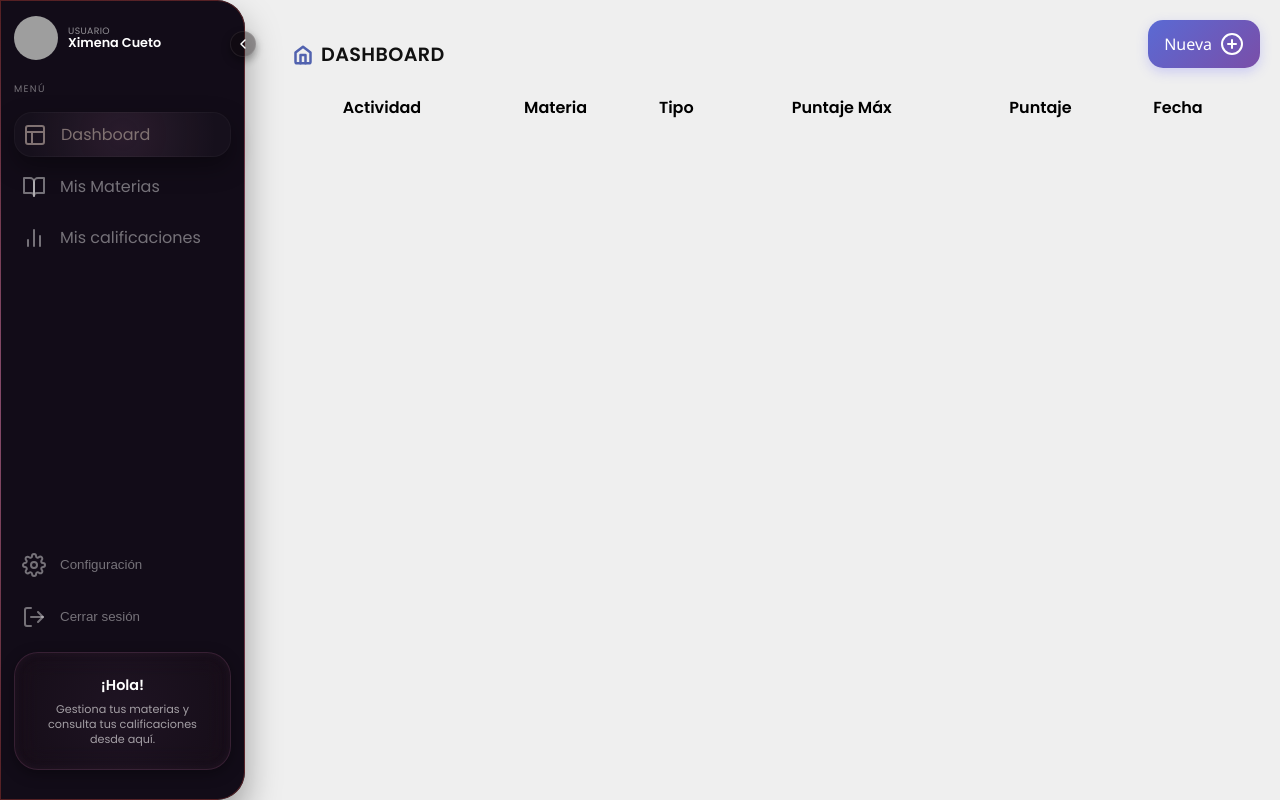
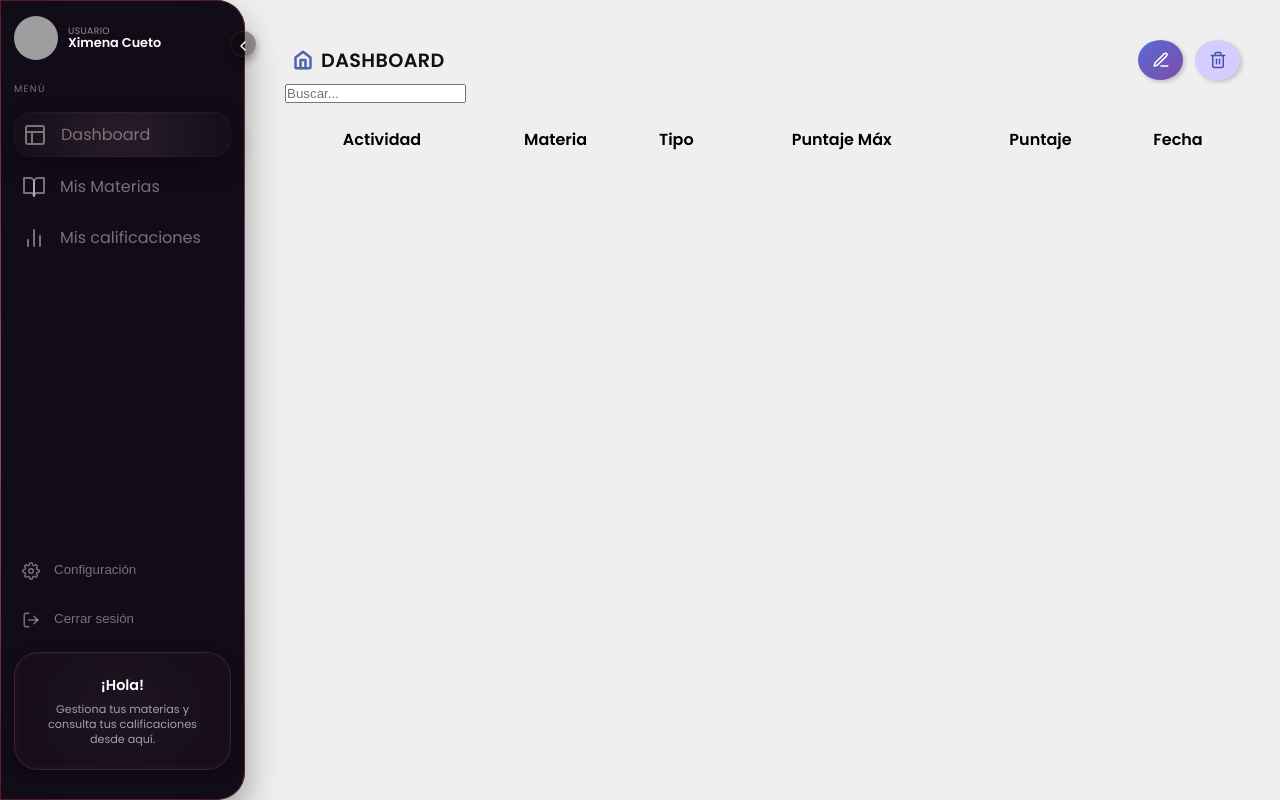
Before and after one commit to hectorcast44/ProyConstruccionSoftware, a PHP site: page /pages/dashboard.html in a window 1280 px wide. Run offline with PHP 8.4, Linux system fonts and the light colour scheme; lists and menus that the app fills with data are empty; grey boxes are pictures that could not be loaded.

Commit message:
Refactorización

```diff
--- a/Code/assets/css/buttons.css
+++ b/Code/assets/css/buttons.css
@@ -1,39 +1,129 @@
+:root {
+  --fondo-claro: #d5ccff;
+  --fondo-gradiente: linear-gradient(135deg, #5a6ad4, #7a4ea8);
+}
+
+button svg {
+  margin-top: 3px;
+  width: 18px;
+  height: 18px;
+  stroke-width: 2;
+}
+
+.contenedor-botones button {
+  box-shadow: 2px 2px 4px rgba(0, 0, 0, 0.200);
+}
+
 /* Boton nueva */
 .boton-nueva {
-  position: fixed;
-  right: 20px;
-  top: 20px;
+  position: relative;
   display: flex;
   align-items: center;
   justify-content: center;
-  gap: 8px;
+  justify-items: center;
+  gap: 10px;
   border-radius: 15px;
-  padding: 12px 16px;
+  padding: 10px 35px;
   border: none;
-  font-weight: 500;
+  font-weight: 700;
   font-size: 1rem;
-  color: #fff;
   font-family: 'Segoe UI', Tahoma, Geneva, Verdana, sans-serif;
-  background: linear-gradient(135deg, #5a6ad4, #7a4ea8);
+  color: #4155af;
+  background: var(--fondo-claro);
   cursor: pointer;
-  transition: transform 0.15s ease, box-shadow 0.15s ease;
-  box-shadow: 0 4px 12px rgba(100, 100, 255, 0.25);
+  z-index: 1;
+  height: 40px;
 }
 .boton-nueva:hover {
-  transform: translateY(-2px);
-  box-shadow: 0 12px 28px rgba(0, 0, 0, 0.18);
+  color: #efefef;
+}
+.boton-nueva::before {
+    content: "";
+    position: absolute;
+    inset: 0;
+    background: var(--fondo-gradiente);
+    opacity: 0;
+    border-radius: 15px;
+    transition: opacity 0.2s ease-out;
+    z-index: -1;
+}
+
+.boton-nueva:hover::before {
+    opacity: 1;
 }
 
 .boton-nueva:active {
   transform: scale(.98);
-  box-shadow: 0 2px 8px rgba(100, 100, 255, 0.2);
+  box-shadow: 0 5px 2px rgba(100, 100, 255, 0.2);
 }
 
-.boton-nueva i {
-  width: 18px;
-  height: 18px;
-  stroke-width: 2;
+
+
+/* Boton editar */
+.boton-editar {
+  position: relative;
+  border: none;
+  background: var(--fondo-gradiente);
+  border-radius: 50%;
+  width: 45px;
+  height: 40px;
+  color: #fff;
+  cursor: pointer;
+  z-index: 1;
 }
+
+.boton-editar::before {
+  content: "";
+  position: absolute;
+  inset: 0;
+  background: var(--fondo-claro);
+  transform: scale(1.01);
+  opacity: 0;
+  border-radius: 50%;
+  transition: opacity 0.2s ease-out;
+  z-index: -1;
+}
+
+.boton-editar:hover::before {
+  opacity: 1;
+}
+
+.boton-editar:hover {
+  color: #4155af;
+}
+
+/* Botón eliminar */
+.boton-eliminar {
+  position: relative;
+  border: none;
+  background: var(--fondo-claro);
+  border-radius: 50%;
+  width: 45px;
+  height: 40px;
+  color: #4155af;
+  cursor: pointer;
+  z-index: 1;
+}
+
+.boton-eliminar::before {
+  content: "";
+  position: absolute;
+  inset: 0;
+  background: #d47676;
+  opacity: 0;
+  border-radius: 50%;
+  transition: opacity 0.2s ease-out;
+  z-index: -1;
+}
+
+.boton-eliminar:hover::before {
+  opacity: 1;
+}
+
+.boton-eliminar:hover {
+  color: #302020;
+}
+
 
 /* Botón crear */
 .boton-crear {
@@ -42,9 +132,8 @@
   justify-content: center;
   gap: 8px;
   border-radius: 15px;
-  margin-left: 20px;
-  height: 2.7rem;
-  width: 300px;
+  height: 48px;
+  width: 30%;
   border: 1px transparent solid;
   font-weight: 500;
   font-size: 1rem;
@@ -55,8 +144,8 @@
 }
 
 .boton-crear:hover {
-  transition: box-shadow 0.1s ease;
-  box-shadow: 0px 5px 10px rgba(51, 2, 45, 0.5);
+  transition: box-shadow 0.2s ease;
+  box-shadow: 2px 5px 10px rgba(51, 2, 45, 0.267);
 }
 
 .boton-crear:active {
--- a/Code/assets/css/layout.css
+++ b/Code/assets/css/layout.css
@@ -1,5 +1,5 @@
-/*
-  Estilos de layout base: body, main con sidebar y encabezado de página
+/* assets/layout.css
+   Estilos de layout base: body, main con sidebar y encabezado de página
 */
 
 @import url('https://fonts.googleapis.com/css2?family=Poppins:wght@300;400;500;600&display=swap');
@@ -52,7 +52,6 @@ body.has-sidebar.sidebar-collapsed main {
   display: flex;
   align-items: center;
   gap: 8px;
-  margin-bottom: 1.5rem;
   padding-left: 0.5rem;
 }
 
@@ -72,3 +71,16 @@ body.has-sidebar.sidebar-collapsed main {
   color: var(--page-title-text-color);
   letter-spacing: 0.02em;
 }
+
+.main-bar {
+  display: flex;
+  justify-content: space-between;
+  align-content: center;
+}
+
+.contenedor-botones {
+  display: flex;
+  justify-content: space-between;
+  align-content: center;
+  gap: 12px;
+}
--- a/Code/assets/css/modal.css
+++ b/Code/assets/css/modal.css
@@ -12,7 +12,7 @@
     border-radius: 10px;
 }
 .contenedor-modal::backdrop {
-    background: rgba(0, 0, 0, 0.75);
+    background: rgba(0, 0, 0, 0.500);
 }
 
 .modal-title {
@@ -91,7 +91,13 @@ input[type="number"]::-webkit-outer-spin-button {
     color: var(--color-primario);
 }
 
-.modal-form-section:last-child {
+.row-fecha-crear {
     display: flex;
+    align-items: center;
     justify-content: space-between;
+    width: 100%;
 }
+
+.row-fecha-crear input[type="date"] {
+    width: 200%;
+}
--- a/Code/assets/js/boton-nueva.js
+++ /dev/null
@@ -1,9 +0,0 @@
-fetch('../partials/boton-nueva.html')
-  .then(r => r.text())
-  .then(html => {
-    document.getElementById('contenedor-boton').innerHTML = html;
-    if (window.feather) feather.replace();
-    const btn = document.getElementById('abrir-boton-nueva');
-    if (btn) btn.addEventListener('click', abrirModalNueva);
-  })
-  .catch(err => console.error('Error al cargar el botón:', err));
--- a/Code/pages/dashboard.html
+++ b/Code/pages/dashboard.html
@@ -9,7 +9,6 @@
         <link rel="stylesheet" href="../assets/css/layout.css"/>
         <link rel="stylesheet" href="../assets/css/search-bar.css"/>
         <link rel="stylesheet" href="../assets/css/table-theme.css"/>
-        <link rel="stylesheet" href="../styles/mis-calificaciones.css"/>
         <link rel="stylesheet" href="../assets/css/buttons.css"/>
         <link rel="stylesheet" href="../assets/css/modal.css">
     </head>
@@ -17,13 +16,28 @@
         <!-- aquí se inyecta el sidebar -->
         <div id="sidebar-mount"></div>
         <main>
-            <!-- Boton nueva -->
-            <div id="contenedor-boton"></div>
+            <div class="main-bar">
+                <div class="page-title">
+                    <i data-feather="home"></i>
+                    <h1>Dashboard</h1>
+                </div>
 
-            <div class="page-title">
-                <i data-feather="home"></i>
-                <h1>Dashboard</h1>
+                <!-- Botones -->
+                <div class="contenedor-botones">
+                    <div id="contenedor-boton-nueva"></div>
+                    <div id="contenedor-boton-editar"></div>
+                    <div id="contenedor-boton-eliminar"></div>
+                </div>
             </div>
+
+            <!-- Search Bar -->
+            <div class="content-group">
+                <div class="search-content">
+                    <input type="text" id="search-input" class="search-input" placeholder="Buscar...">
+                </div>
+            </div>
+
+
 
             <!-- Contenido de tabla -->
             <table id="tabla" style="margin-top: 20px; width:100%">
@@ -41,11 +55,15 @@
             </table>
 
         </main>
-
+        <!-- feather icons -->
         <script src="https://unpkg.com/feather-icons"></script>
+        <!-- sidebar dinámico -->
         <script src="../assets/js/sidebar.js"></script>
+        <!-- Lógica del modal -->
         <script src="../assets/js/modal-nueva.js"></script>
-        <script src="../assets/js/boton-nueva.js"></script>
-        <script src="../js/dashboard-table.js"></script>
+        <!-- Lógica de boton nueva calificación -->
+        <script src="../assets/js/buttons.js"></script>
+        <!-- Lógica de la página Dashboard -->
+        <script src="../js/dashboard.js"></script>
   </body>
 </html>
--- /dev/null
+++ b/Code/partials/boton-editar.html
@@ -0,0 +1,3 @@
+<button class="boton-editar" id="boton-editar" aria-label="Editar calificaciones">
+    <i data-feather="edit-3"></i>
+</button>
--- /dev/null
+++ b/Code/partials/boton-eliminar.html
@@ -0,0 +1,3 @@
+<button class="boton-eliminar" id="boton-eliminar" aria-label="Editar calificaciones">
+    <i data-feather="trash-2"></i>
+</button>
--- a/Code/partials/boton-nueva.html
+++ b/Code/partials/boton-nueva.html
@@ -1,4 +1,89 @@
-<button class="boton-nueva" id="abrir-boton-nueva" aria-label="Agregar nueva calificación">
-    <span>Nueva</span>
-    <i data-feather="plus-circle"></i>
-</button>
+<dialog class="contenedor-modal" id="modal-nueva">
+    <a id="cerrar-modal">
+        <i data-feather="x"></i>
+    </a>
+
+    <div class="form-container">
+        <form id="form-actividad">
+            <div class="modal-form">
+                <div class="modal-title">
+                    <i data-feather="file-plus"></i>
+                    <h2> Nueva Actividad</h2>
+                </div>
+
+                <div class="modal-form-section">
+                    <input
+                    type="text"
+                    name="actividad"
+                    id="actividad"
+                    class="modal-form-input"
+                    placeholder=" "
+                    required
+                    />
+                    <label for="actividad" class="modal-form-label"> Actividad </label>
+                </div>
+                <div class="modal-form-section">
+                    <select class="modal-form-input" name="materia" id="materia" required>
+                        <option value="" disabled selected hidden></option>
+                        <option value="#">materia 1</option>
+                        <option value="#">materia 2</option>
+                        <option value="#">materia 3</option>
+                    </select>
+                    <label for="materia" class="modal-form-label"> Materia </label>
+                </div>
+                <div class="modal-form-section">
+                    <select class="modal-form-input" name="tipo" id="tipo" required>
+                        <option value="Selecciona una opción" disabled selected hidden></option>
+                        <option value="#">tipo 1</option>
+                        <option value="#">tipo 2</option>
+                        <option value="#">tipo 3</option>
+                    </select>
+                    <label for="tipo" class="modal-form-label"> Tipo </label>
+                </div>
+                <div class="modal-form-section">
+                    <input
+                    type="number"
+                    name="puntaje-max"
+                    id="puntaje-max"
+                    min="0"
+                    max="100"
+                    class="modal-form-input"
+                    placeholder=" "
+                    required
+                    />
+                    <label for="puntaje-max" class="modal-form-label"> Puntaje máximo a obtener </label>
+                </div>
+                <div class="modal-form-section">
+                    <input
+                    type="number"
+                    name="puntaje"
+                    id="puntaje"
+                    min="0"
+                    max="100"
+                    class="modal-form-input"
+                    placeholder=" "
+                    required
+                    />
+                    <label for="puntaje" class="modal-form-label"> Puntaje obtenido </label>
+                </div>
+                <div class="row-fecha-crear">
+                    <div class="modal-form-section">
+                        <input
+                        type="date"
+                        name="fecha"
+                        id="fecha"
+                        class="modal-form-input"
+                        placeholder=" "
+                        required
+                        />
+                        <label for="fecha" class="modal-form-label"> Fecha </label>
+                    </div>
+                    <button type="submit" id="crear-modal" class="boton-crear">
+                        <span>Crear</span>
+                        <i data-feather="plus-circle"></i>
+                    </button>
+                </div>
+            </div>
+        </form>
+    </div>
+</dialog>
```
Also changed, not shown: Code/assets/js/buttons.js (added, +36 -0 lines), Code/js/dashboard-table.js (deleted, +0 -38 lines), Code/js/dashboard.js (added), DiagramaClases.png (added).
